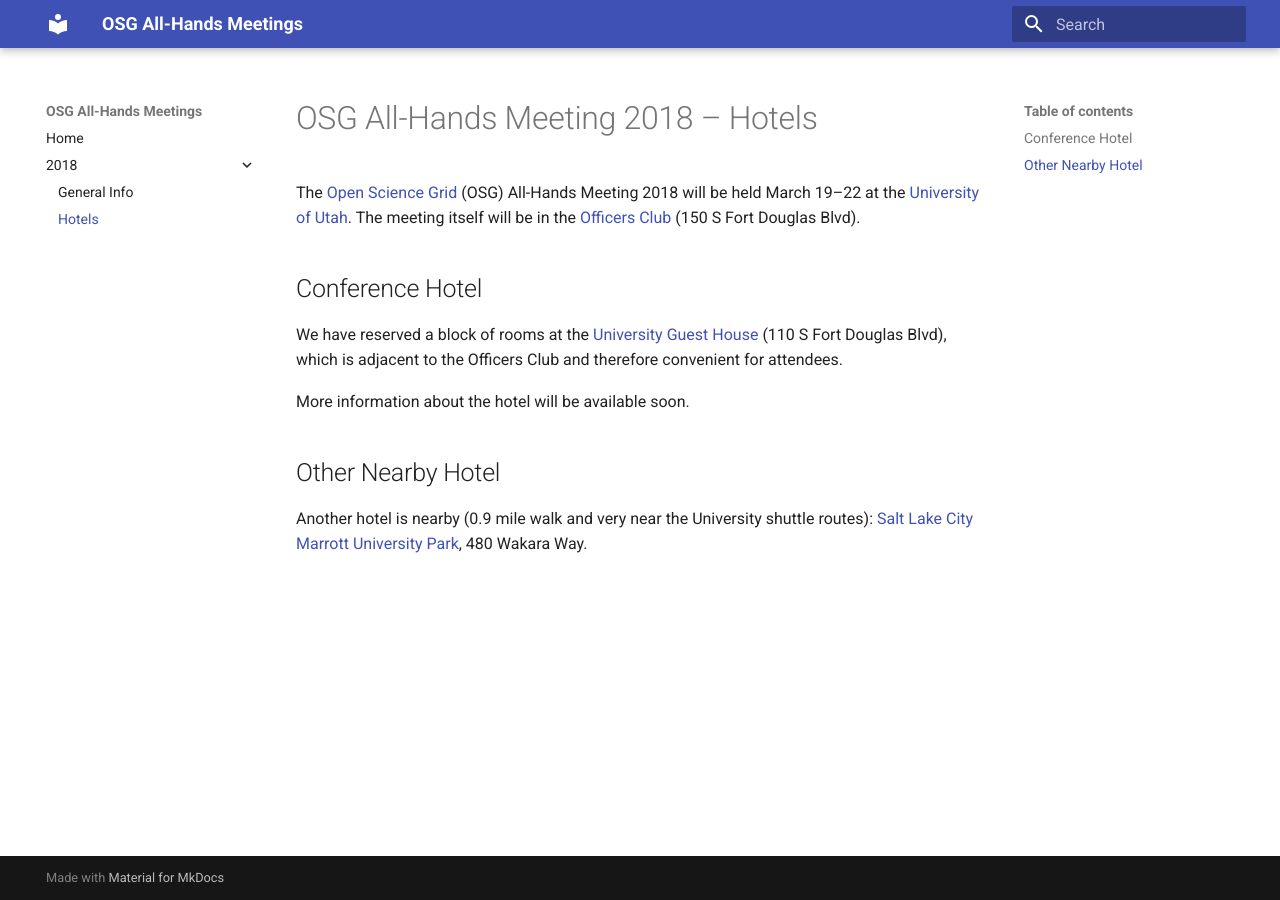
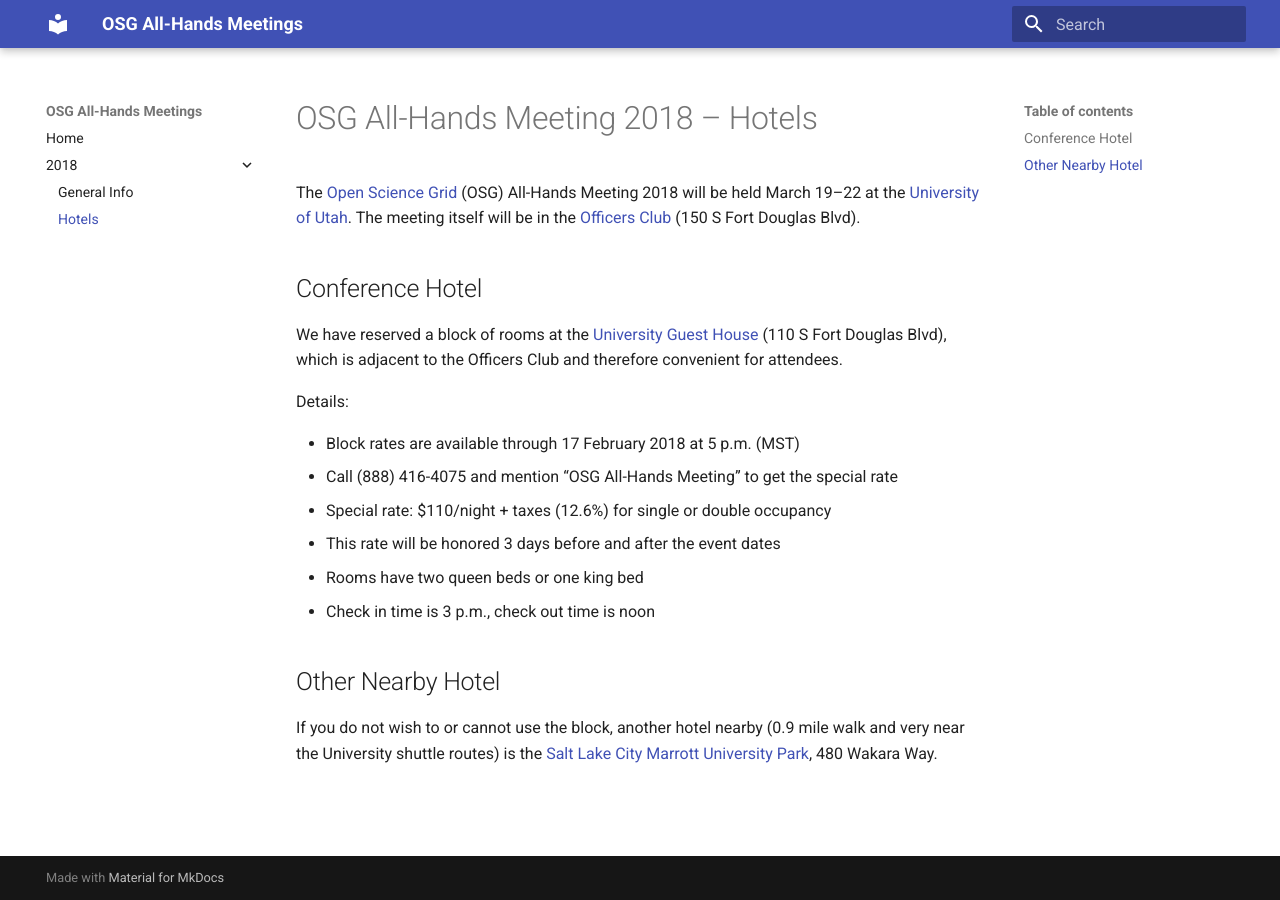
Before and after one commit to osg-htc/all-hands, an MkDocs documentation site: the page built from docs/2018/hotels.md, in a window 1280 px wide. Built offline with MkDocs 1.6.1 and Material for MkDocs 9.7.7, drawn with Linux system fonts in a browser that asks for light colours; old or Windows-style settings are respelled for this version of MkDocs.

Commit message:
Added hotel details

```diff
--- a/docs/2018/hotels.md
+++ b/docs/2018/hotels.md
@@ -10,9 +10,17 @@ We have reserved a block of rooms at the [University Guest
 House](http://www.universityguesthouse.com/University-Guest-House) (110 S Fort Douglas Blvd), which is adjacent to the
 Officers Club and therefore convenient for attendees.
 
-More information about the hotel will be available soon.
+Details:
+
+* Block rates are available through 17 February 2018 at 5 p.m. (MST)
+* Call (888)&nbsp;416-4075 and mention &ldquo;OSG All-Hands Meeting&rdquo; to get the special rate
+* Special rate: $110/night + taxes (12.6%) for single or double occupancy
+* This rate will be honored 3 days before and after the event dates
+* Rooms have two queen beds or one king bed
+* Check in time is 3 p.m., check out time is noon
 
 ## Other Nearby Hotel
 
-Another hotel is nearby (0.9 mile walk and very near the University shuttle routes): [Salt Lake City Marrott University
+If you do not wish to or cannot use the block, another hotel nearby (0.9 mile walk and very near the University shuttle
+routes) is the [Salt Lake City Marrott University
 Park](http://www.marriott.com/hotels/travel/slcup-salt-lake-city-marriott-university-park/), 480 Wakara Way.
```
